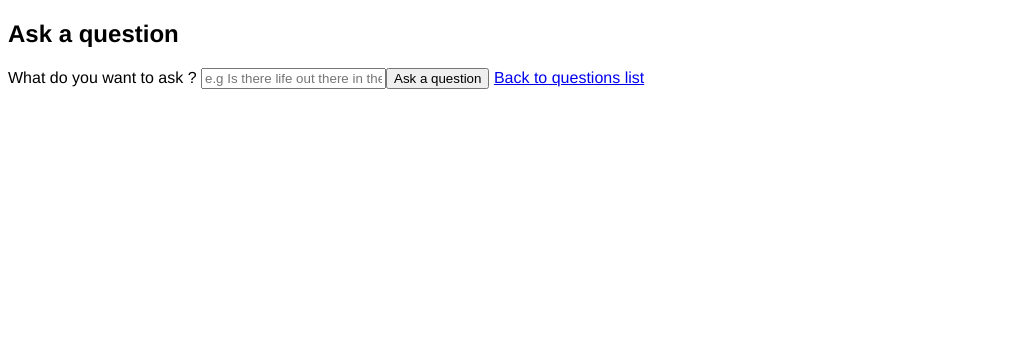
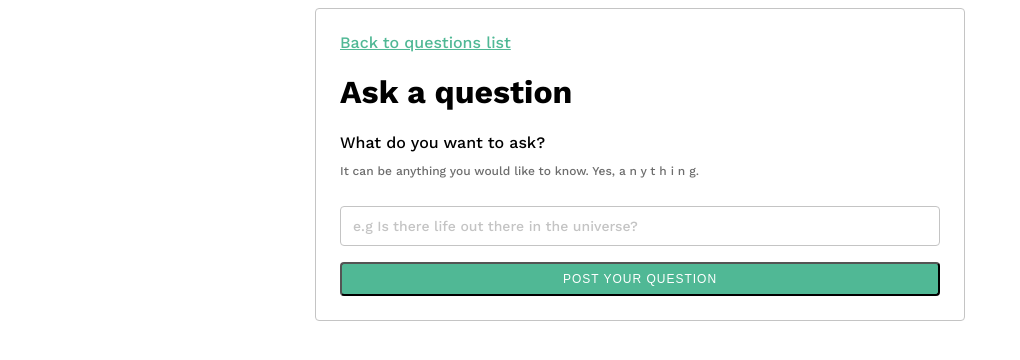
Before and after one commit to katzielinska/questions_app, a React (Create React App) app in the folder client/: page /ask in a window 1280 px wide. Shown: the top 360 px of the page, without its empty margins (0-1020 px from the left). Built offline with nearby package versions, Linux system fonts and the light colour scheme; no server answers.

Commit message:
Add styling and conditional rendering of answers

```diff
--- a/client/public/index.html
+++ b/client/public/index.html
@@ -1,11 +1,15 @@
 <!DOCTYPE html>
 <html lang="en">
+
 <head>
   <meta charset="utf-8" />
   <meta name="viewport" content="width=device-width, initial-scale=1" />
   <title>Q&A</title>
+  <link href="https://fonts.googleapis.com/css2?family=Work+Sans:wght@300;500;700&display=swap" rel="stylesheet">
 </head>
+
 <body>
   <div id="root"></div>
 </body>
+
 </html>
--- a/client/src/AskQuestion.js
+++ b/client/src/AskQuestion.js
@@ -22,16 +22,31 @@ class AskQuestion extends Component {
   render() {
     return (
       <>
-        <h2> Ask a question </h2>{" "}
-        <label htmlFor="text"> What do you want to ask ? </label>{" "}
+        <div className="ask">
+          <div className="ask_heading">
+            <Link to={"/"} className="backlink">
+              Back to questions list
+            </Link>
+            <h1> Ask a question </h1>
+          </div>
+          <div className="ask_form">
+            <div>
+              <label htmlFor="text"> What do you want to ask? </label>
+              <p>
+                It can be anything you would like to know. Yes, a n y t h i n g.
+              </p>
+            </div>
             <input
               name="text"
               onChange={(event) => this.onChange(event)}
               type="text"
               placeholder="e.g Is there life out there in the universe?"
             />
-        <button onClick={(_) => this.onSubmit()}> Ask a question </button>{" "}
-        <Link to={"/"}> Back to questions list </Link>{" "}
+            <button className="button" onClick={(_) => this.onSubmit()}>
+              Post your question
+            </button>
+          </div>
+        </div>
       </>
     );
   }
--- a/client/src/PostAnswer.js
+++ b/client/src/PostAnswer.js
@@ -22,14 +22,18 @@ class PostAnswer extends Component {
   render() {
     return (
       <>
-        <label htmlFor="text"> Your answer </label>{" "}
-        <textarea
-          name="text"
-          onChange={(event) => this.onChange(event)}
-          type="text"
-        />
-        <button onClick={(_) => this.onSubmit()}> Post your answer </button>{" "}
-        <Link to={"/"}> Back to questions list </Link>{" "}
+        <div className="answer_form">
+          <h3>Reply to this question:</h3>
+          <textarea
+            name="text"
+            onChange={(event) => this.onChange(event)}
+            type="text"
+            placeholder="What are your thoughts?"
+          />
+          <button className="button" onClick={(_) => this.onSubmit()}>
+            Post your answer
+          </button>
+        </div>
       </>
     );
   }
--- a/client/src/Question.js
+++ b/client/src/Question.js
@@ -10,36 +10,45 @@ class Question extends React.Component {
   render() {
     const id = this.props.id;
     let question = this.props.getQuestion(id);
+    let answersList;
+
+    if (question.answers.length === 0) {
+      answersList = <p>No answers yet. Be the first one to reply!</p>;
+    } else {
+      answersList = (
+        <ul className="answers">
+          {question.answers.map((answer) => (
+            <li key={answer._id} className="answer">
+              <div className="votes">
+                <button onClick={() => this.vote(answer._id, true)}>
+                  &#8679;
+                </button>
+                <span>{answer.votes}</span>
+                <button onClick={() => this.vote(answer._id, false)}>
+                  &#8681;
+                </button>
+              </div>
+              <p>{answer.text}</p>
+            </li>
+          ))}
+        </ul>
+      );
+    }
 
     return (
       <>
-        <Link to={"/"}>Back to questions list</Link>
+        <Link to={"/"} className="backlink">
+          Back to questions list
+        </Link>
         <h1>{question.text}</h1>
-        <h3>Answers:</h3>
-        <ul>
-          {question.answers.map((answer) => (
-            <li key={answer._id}>
-              {answer.text}
-              <div className="votes">
-                <span>Vote count: </span>
-                {answer.votes}
-                <button onClick={() => this.vote(answer._id, true)}>
-                  Upvote
-                </button>
-                <button onClick={() => this.vote(answer._id, false)}>
-                  Downvote
-                </button>
-              </div>
-            </li>
-          ))}
-        </ul>
-
         <PostAnswer
           id={id}
           postAnswer={(id, text, votes) =>
             this.props.postAnswer(id, text, votes)
           }
         />
+        <h3>Answers:</h3>
+        {answersList}
       </>
     );
   }
--- a/client/src/Questions.js
+++ b/client/src/Questions.js
@@ -6,16 +6,22 @@ class Questions extends Component {
     let list = [];
     this.props.data.forEach((elm) => {
       list.push(
-        <li key={elm._id}>
+        <li key={elm._id} className="question_card">
           <Link to={"/question/" + elm._id}> {elm.text} </Link>
+          <span>{elm.answers.length} answers</span>
         </li>
       );
     });
 
     return (
       <>
-        <Link to="/ask"> Ask a question </Link> <h1> All questions </h1>
-        <ul> {list} </ul>
+        <div className="questions_heading">
+          <h1> All questions </h1>
+          <Link className="button" to="/ask">
+            Ask a question
+          </Link>
+        </div>
+        <ul className="questions_list"> {list} </ul>
       </>
     );
   }
--- a/client/src/app.css
+++ b/client/src/app.css
@@ -1,3 +1,137 @@
-body{
-    font-family: Helvetica, sans-serif;
+body {
+  font-family: "Work Sans", sans-serif;
 }
+
+#root {
+  max-width: 1000px;
+  margin: 0 auto;
+}
+
+.questions_heading {
+  display: flex;
+  justify-content: space-between;
+  align-items: baseline;
+  border-bottom: 1px solid #e6e6e6;
+}
+
+.button {
+  padding: 8px;
+  font-size: 12px;
+  background-color: #50b895;
+  border-radius: 4px;
+  color: white;
+  text-transform: uppercase;
+  letter-spacing: 1px;
+  text-decoration: none;
+  font-weight: 500;
+}
+
+.questions_list {
+  list-style: none;
+  margin: 0;
+  padding: 0;
+}
+
+.question_card {
+  display: flex;
+  justify-content: space-between;
+  margin: 32px 0;
+}
+.question_card a {
+  text-decoration: none;
+  color: black;
+}
+.question_card a:hover {
+  color: #50b895;
+  text-decoration: underline;
+}
+
+.backlink {
+  color: #50b895;
+}
+
+.ask {
+  max-width: 600px;
+  margin: 0 auto;
+  border: 1px solid #c4c4c4;
+  border-radius: 4px;
+  padding: 24px;
+}
+
+.ask_form {
+  display: grid;
+
+  grid-gap: 16px;
+}
+
+.ask_form p {
+  font-size: 12px;
+  color: #6d6d6d;
+}
+
+.ask_form input {
+  height: 38px;
+  padding: 0 12px;
+  font-size: 14px;
+  font-family: inherit;
+  border-radius: 4px;
+  border: 1px solid #c4c4c4;
+}
+.ask_form input::placeholder {
+  color: #c4c4c4;
+}
+
+.answers {
+  list-style: none;
+  padding: 0;
+  display: grid;
+  grid-gap: 24px;
+}
+
+.answer {
+  display: grid;
+  grid-template-columns: 32px auto;
+  align-items: baseline;
+  grid-gap: 24px;
+  border: 1px solid #c4c4c4;
+  border-radius: 4px;
+  padding: 12px;
+}
+
+.votes {
+  display: grid;
+  justify-content: flex-start;
+  text-align: center;
+  align-self: center;
+}
+
+.votes button {
+  border: none;
+  cursor: pointer;
+  font-size: 16px;
+  color: #50b895;
+}
+
+.answer_form {
+  display: grid;
+  grid-gap: 24px;
+  margin: 48px 0;
+}
+.answer_form button {
+  width: 160px;
+}
+.answer_form h3 {
+  margin: 0;
+}
+.answer_form textarea {
+  border-radius: 4px;
+  border: 1px solid #c4c4c4;
+  min-height: 96px;
+  font-size: 14px;
+  font-family: inherit;
+  padding: 12px;
+}
+
+.answer_form textarea::placeholder {
+  color: #c4c4c4;
+}
```
Lines whose indentation alone changed are shown as unchanged.
